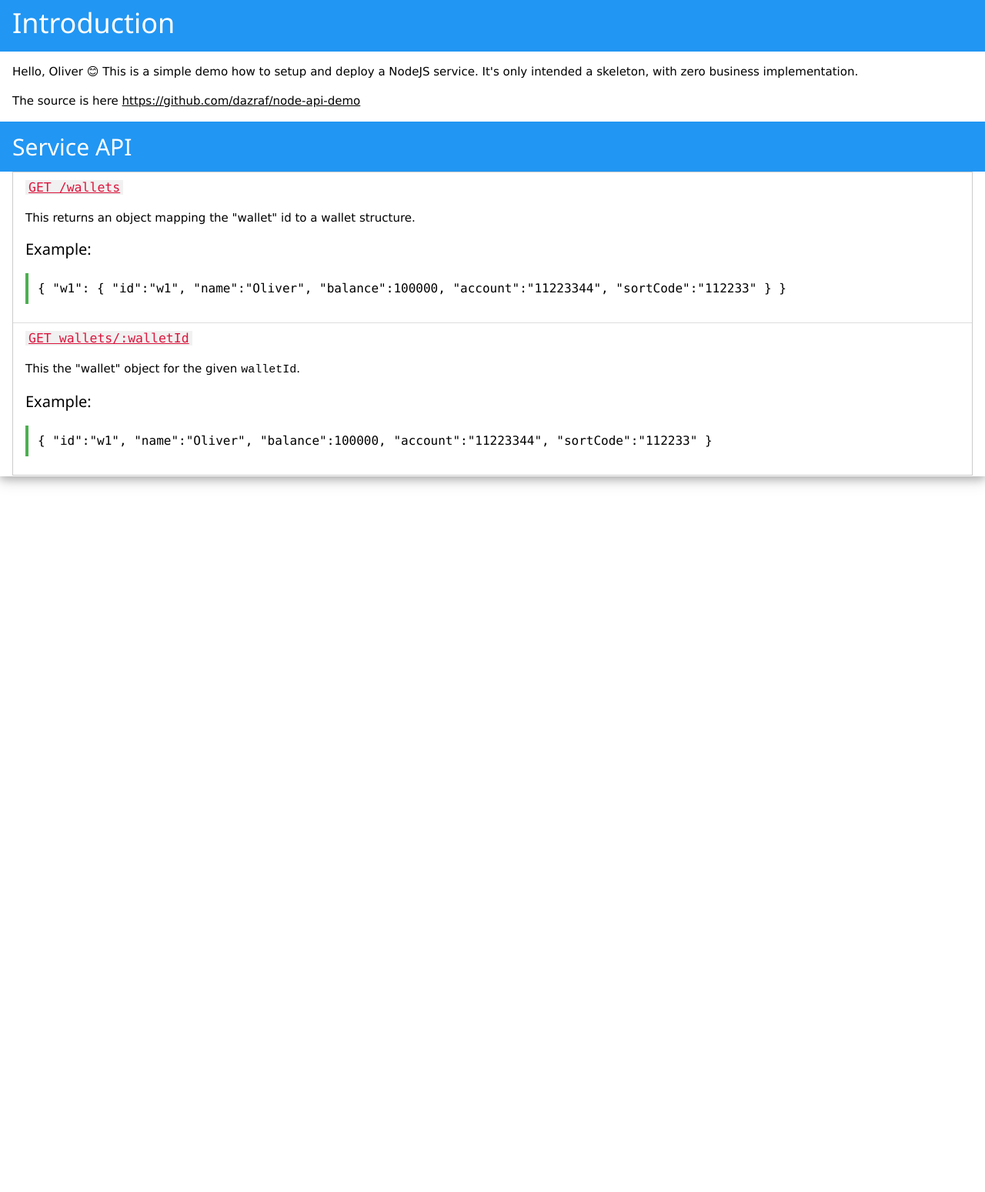
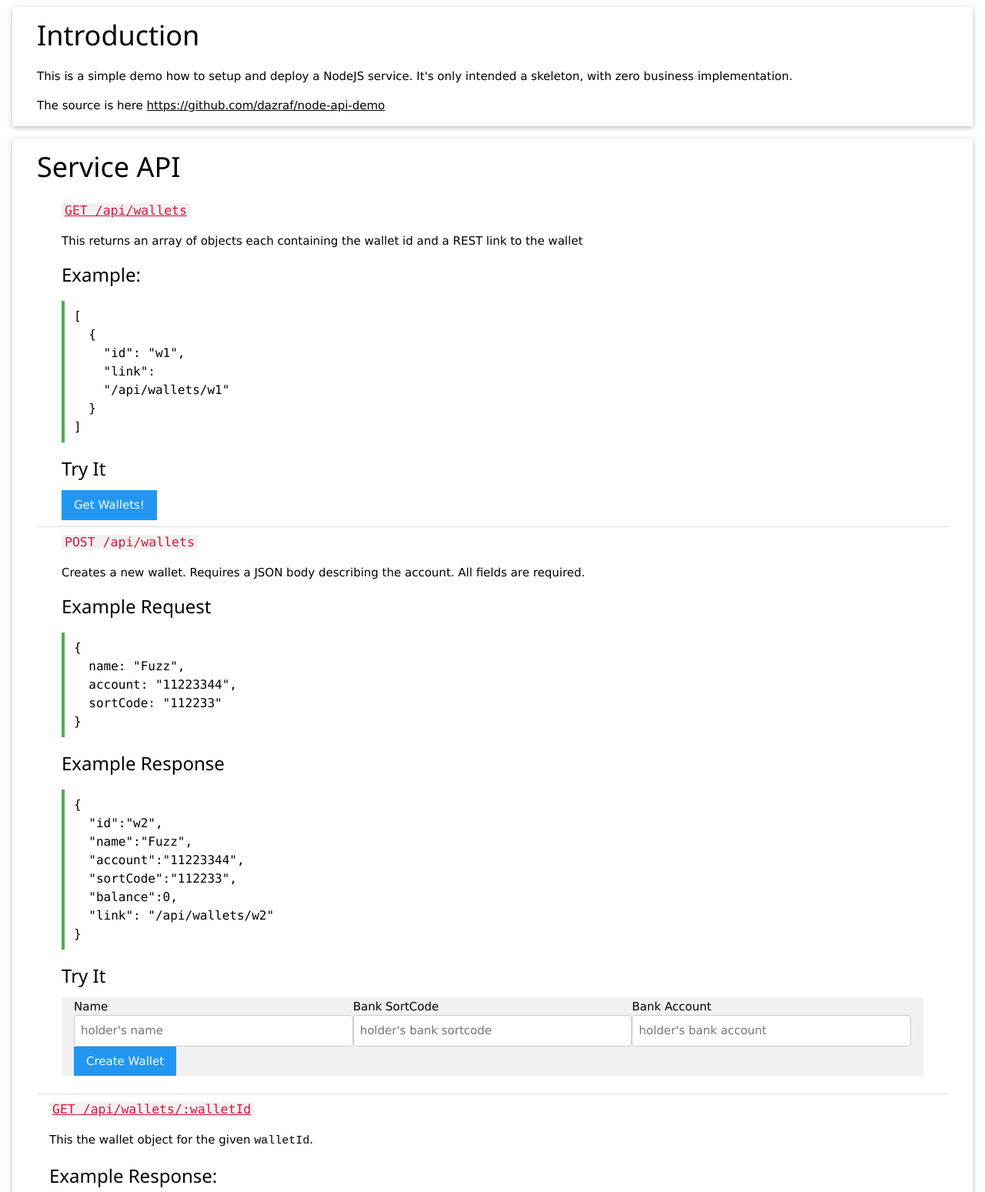
Before and after one commit to dazraf/node-api-demo, a website: page index.html in a window 1280 px wide. Shown: the part 7-1556 px from the top of the page at 77% size. Before the commit the page ends 800 px from the top, so only its background shows below. Drawn offline with nearby package versions, Linux system fonts and the light colour scheme.

Commit message:
create and retrieve wallets

```diff
--- a/index.html
+++ b/index.html
@@ -1,56 +1,153 @@
 <html>
 <header>
+  <meta name="viewport" content="width=device-width, initial-scale=1">
   <link rel="stylesheet" href="https://www.w3schools.com/w3css/4/w3.css">
+  <script src="https://code.jquery.com/jquery-3.2.1.min.js"></script>
 </header>
+
 <body>
-  <div class="w3-card-4">
-    <header class="w3-container w3-blue">
+  <div class="w3-container">
+    <div class="w3-panel w3-card">
+      <div class="w3-container">
         <h1>Introduction</h1>
-    </header>
+        <p>
+          This is a simple demo how to setup and deploy a NodeJS service. It's only intended a skeleton, with zero business
+          implementation.
+        </p>
+        <p>The source is here <a href="https://github.com/dazraf/node-api-demo">https://github.com/dazraf/node-api-demo</a>          </p>
+      </div>
+    </div>
+    <div class="w3-panel w3-card">
       <div class="w3-container">
-      <p>
-        Hello, Oliver 😊 This is a simple demo how to setup and deploy a NodeJS service.
-        It's only intended a skeleton, with zero business implementation.
-      </p>
-      <p>The source is here <a href="https://github.com/dazraf/node-api-demo">https://github.com/dazraf/node-api-demo</a> </p>
-    </div>
-    <header class="w3-container w3-blue">
-      <h2>Service API</h2>
-    </header>
+        <h1>Service API</h1>
+        <ul class="w3-ul">
+          <li class="w3-li">
             <div class="w3-container">
-      <ul class="w3-ul w3-border">
-        <li class="w3-li">
-          <code class="w3-codespan"><a href="/wallets">GET /wallets</a></code>
-          <p>This returns an object mapping the "wallet" id to a wallet structure.</p>
-          <h4>Example:</h4>
-          <div class="w3-code jsHigh">
+              <code class="w3-codespan"><a href="/api/wallets">GET /api/wallets</a></code>
+              <p>This returns an array of objects each containing the wallet id and a REST link to the wallet</p>
+              <h3>Example:</h3>
+              <pre class="w3-code">
+[
   {
-              "w1": {
-                "id":"w1",
-                "name":"Oliver",
-                "balance":100000,
-                "account":"11223344",
-                "sortCode":"112233"
+    "id": "w1",
+    "link":
+    "/api/wallets/w1"
   }
-            }
+]</pre>
+              <h3>Try It</h3>
+              <button class="w3-button w3-ripple w3-blue" onclick="onGetWallets()">Get Wallets!</button>
+              <pre id="walletsResult" style="display: none" class="w3-container w3-border w3-large"></pre>
             </div>
           </li>
           <li class="w3-li">
-          <code class="w3-codespan"><a href="/wallets/w1">GET wallets/:walletId</a></code>
-          <p>This the "wallet" object for the given <code>walletId</code>.</p>
-          <h4>Example:</h4>
-          <div class="w3-code jsHigh">
+            <div class="w3-container">
+              <code class="w3-codespan">POST /api/wallets</a></code>
+              <p>Creates a new wallet. Requires a JSON body describing the account. All fields are required.</p>
+              <h3>Example Request</h3>
+              <pre class="w3-code">
+{
+  name: "Fuzz",
+  account: "11223344",
+  sortCode: "112233"
+}</pre>
+              <h3>Example Response</h3>
+              <pre class="w3-code">
+{
+  "id":"w2",
+  "name":"Fuzz",
+  "account":"11223344",
+  "sortCode":"112233",
+  "balance":0,
+  "link": "/api/wallets/w2"
+}</pre>
+              <h3>Try It</h3>
+              <form class="w3-container w3-light-grey" onsubmit="return onCreateWallet()">
+                <div class="w3-third">
+                  <label>Name</label>
+                  <input class="w3-input w3-border w3-round" type="text" placeholder="holder's name" id="walletName">
+                </div>
+                <div class="w3-third">
+                  <label>Bank SortCode</label>
+                  <input class="w3-input w3-border w3-round" type="text" placeholder="holder's bank sortcode" id="walletSortCode">
+                </div>
+                <div class="w3-third">
+                  <label>Bank Account</label>
+                  <input class="w3-input w3-border w3-round" type="text" placeholder="holder's bank account" id="walletAccount">
+                </div>
+                <input class="w3-button w3-ripple w3-blue" type="submit" value="Create Wallet">
+              </form>
+              <pre id="createWalletResult" style="display: none" class="w3-container w3-border w3-large"></pre>
+            </div>
+          </li>
+          <li class="w3-li">
+            <code class="w3-codespan"><a href="/api/wallets/w1">GET /api/wallets/:walletId</a></code>
+            <p>This the wallet object for the given <code>walletId</code>.</p>
+            <h3>Example Response:</h3>
+            <pre class="w3-code jsHigh">
 {
   "id":"w1",
   "name":"Oliver",
-                "balance":100000,
   "account":"11223344",
-                "sortCode":"112233"
-              }
-          </div>
+  "sortCode":"112233",
+  "balance":10000,
+  "link": "/api/wallets/w1"
+}          </pre>
+            <h3>Try It</h3>
+            <form class="w3-container w3-light-grey" onsubmit="return onGetWallet()">
+              <label>Wallet Id</label>
+              <input class="w3-input w3-border w3-round" type="text" value="w1" id="walletId">
+              <input class="w3-button w3-ripple w3-blue" type="submit" value="Get Wallet">
+            </form>
+            <pre id="getWalletResult" style="display: none" class="w3-container w3-border w3-large"></pre>
           </li>
         </ul>
       </div>
     </div>
+  </div>
+  <script type="text/javascript">
+    'use strict';
+    function onGetWallets() {
+      console.log("getting wallets")
+      $.get("/api/wallets", function (data) { console.log(data); })
+        .done(function (data) {
+          console.log("done", data);
+          $("#walletsResult").text(JSON.stringify(data, null, 2)).css("display", "block");
+        })
+        .fail(function (err) {
+          console.error("error", err);
+        });
+    }
+    function onGetWallet() {
+      var walletId = $("#walletId").val();
+      console.log("getting wallet: " + walletId)
+      $.get("/api/wallets/" + walletId)
+        .done(function (data) {
+          console.log("done", data);
+          $("#getWalletResult").text(JSON.stringify(data, null, 2)).css("display", "block");
+        })
+        .fail(function (err) {
+          console.error("error", err);
+        });
+      return false;
+    }
+
+    function onCreateWallet() {
+      var data = {
+        name: $('#walletName').val(),
+        account: $('#walletAccount').val(),
+        sortCode: $('#walletSortCode').val()
+      }
+      $.post("/api/wallets", data, function (d) { })
+        .done(function (data) {
+          console.log('done', data);
+          $('#createWalletResult').text(JSON.stringify(data, null, 2)).css('display', 'block');
+        })
+        .fail(function (err) {
+          console.error('error', err);
+        });
+      return false;
+    }
+  </script>
 </body>
+
 </html>
--- a/package.json
+++ b/package.json
@@ -11,6 +11,7 @@
   "author": "farzad.pezeshkpour@gmail.com",
   "license": "MIT",
   "dependencies": {
+    "body-parser": "^1.17.2",
     "express": "^4.15.3"
   },
   "engines": {
```
Also changed, not shown: app.js (+54 -13 lines). Lines whose indentation alone changed are shown as unchanged.
